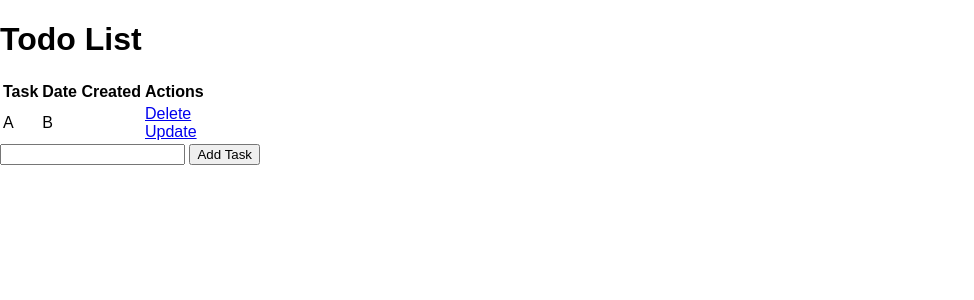
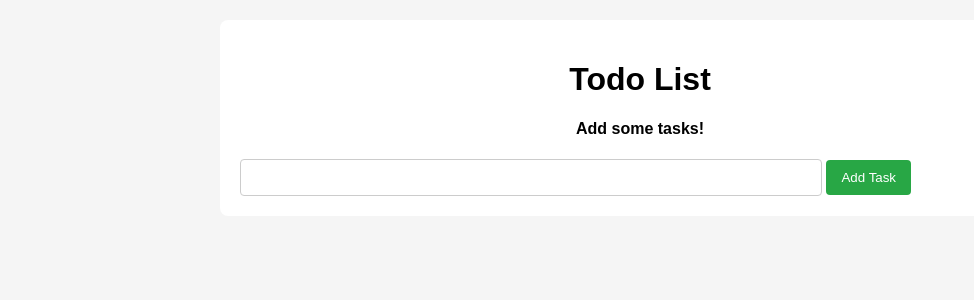
Before and after one commit to S-Davies-28/flask-intro, a Flask app: page / in a window 1280 px wide. Shown: the top 300 px of the page, without its empty margins (0-974 px from the left). Run offline with Flask 3, Linux system fonts and the light colour scheme.

Commit message:
Final CRUD app created

```diff
--- a/app.py
+++ b/app.py
@@ -1,4 +1,4 @@
-from flask import Flask, render_template, url_for
+from flask import Flask, render_template, request, url_for, request, redirect
 from flask_sqlalchemy import SQLAlchemy
 from datetime import datetime
 
@@ -16,7 +16,49 @@ class Todo(db.Model):
 
 @app.route('/', methods=['POST', 'GET'])
 def index():
-    return render_template('index.html')
+    if request.method == 'POST':
+        task_content = request.form['content']
+        new_task = Todo(content=task_content)
+
+        try:
+            db.session.add(new_task)
+            db.session.commit()
+            return redirect('/')
+        except:
+            return 'There was an issue adding your task'
+
+    else:
+        tasks = Todo.query.order_by(Todo.date_created).all()
+        return render_template('index.html', tasks=tasks)
+
+@app.route('/delete/<int:id>')
+def delete(id):
+    task_to_delete = Todo.query.get_or_404(id)
+
+    try:
+        db.session.delete(task_to_delete)
+        db.session.commit()
+        return redirect('/')
+    except:
+        return 'There was a problem deleting that task'
+
+@app.route('/update/<int:id>', methods=['GET', 'POST'])
+def update(id):
+
+    task = Todo.query.get_or_404(id)
+
+    if request.method == 'POST':
+        task.content = request.form['content']
+
+        try:
+            db.session.commit()
+            return redirect('/')
+        except:
+            return 'There was a problem updating that task'
+    else:
+        return render_template('update.html', task=task)
 
 if __name__ == '__main__':
+    with app.app_context():
+        db.create_all()
     app.run(debug=True)
--- a/static/css/main.css
+++ b/static/css/main.css
@@ -1,4 +1,69 @@
 body {
+    font-family: Arial, sans-serif;
     margin: 0;
-    font-family: sans-serif;
+    padding: 0;
+    padding-top: 20px;
+    background: #f5f5f5;
 }
+
+table {
+    width: 100%;
+    border-collapse: collapse;
+    margin: 20px 0;
+    background: #fafafa;
+    box-shadow: 0 2px 8px rgba(0,0,0,0.08);
+}
+
+table, th, td {
+    border: 1px solid #e0e0e0;
+}
+
+th, td {
+    padding: 12px 16px;
+    text-align: left;
+    font-size: 15px;
+}
+th {
+    background: #e9ecef;
+    color: #222;
+    font-weight: 600;
+    letter-spacing: 0.5px;
+    border-bottom: 2px solid #d1d5db;
+}
+td {
+    background: #fff;
+    color: #444;
+    transition: background 0.2s;
+    border-bottom: 1px solid #e0e0e0;
+}
+tr:hover td {
+    background: #f6f8fa;
+}
+
+.content {
+    margin: auto;
+    max-width: 800px;
+    background: white;
+    padding: 20px;
+    border-radius: 8px;
+}
+
+form input[type=text] {
+    width: 70%;
+    padding: 10px;
+    border: 1px solid #ccc;
+    border-radius: 4px;
+}
+
+form input[type=submit] {
+    padding: 10px 15px;
+    background: #28a745;
+    color: white;
+    border: none;
+    border-radius: 4px;
+    cursor: pointer;
+}
+
+form input[type=submit]:hover {
+    background: #218838;
+}
--- a/templates/index.html
+++ b/templates/index.html
@@ -7,7 +7,11 @@
 {% block body %}
 <div class = "content">
 
-    <h1>Todo List</h1>
+    <h1 style="text-align: center;">Todo List</h1>
+
+    {% if tasks|length < 1 %}
+        <h4 style="text-align: center;">Add some tasks!</h4>
+    {% else %}
 
     <table>
         <tr>
@@ -15,17 +19,19 @@
             <th>Date Created</th>
             <th>Actions</th>
         </tr>
+        {% for task in tasks %}
         <tr>
-            <td>A</td>
-            <td>B</td>
+            <td>{{ task.content }}</td>
+            <td>{{ task.date_created.date() }}</td>
             <td>
-                <a href="#">Delete</a>
+                <a href="/delete/{{ task.id }}">Delete</a>
                 <br>
-                <a href="#">Update</a>
+                <a href="/update/{{ task.id }}">Update</a>
             </td>
         </tr>
+        {% endfor %}
     </table>
-
+    {% endif %}
     <form action="/" method="POST">
         <input type="text" name="content" id="content">
         <input type="submit" value="Add Task">
```
Also changed, not shown: templates/update.html (added, +18 -0 lines).
